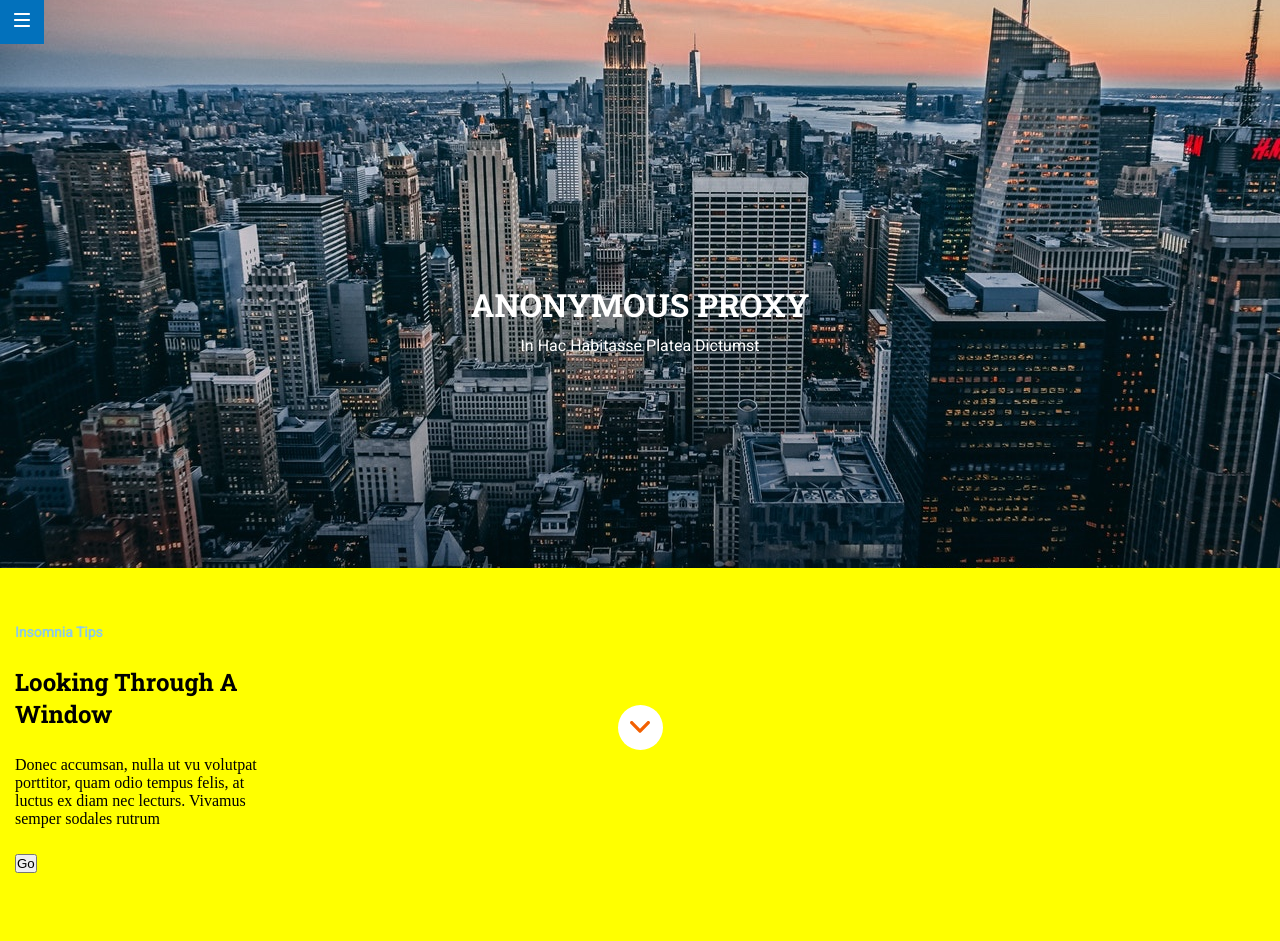
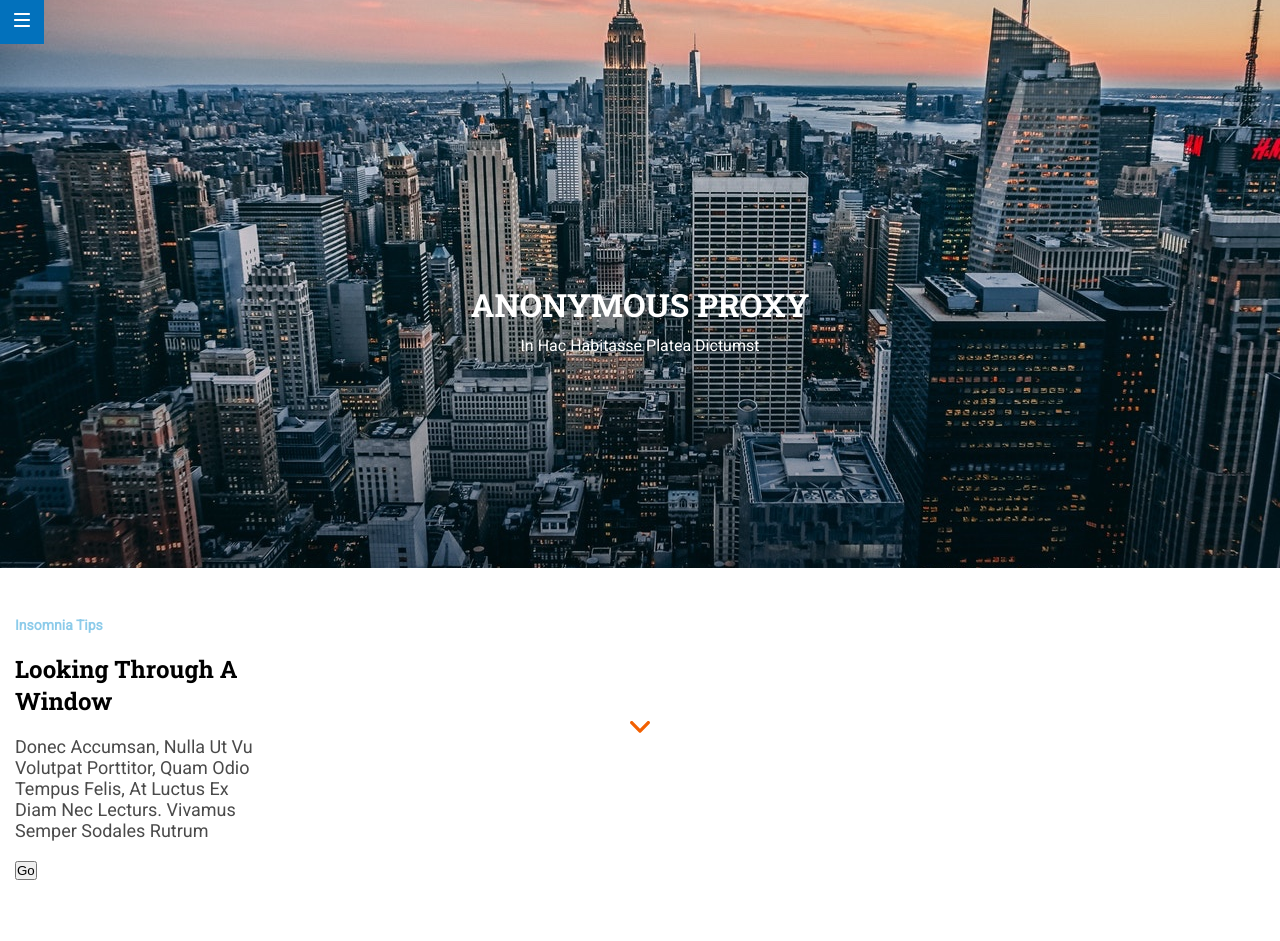
Before and after one commit to SusanaG-code/modulo-1-evaluacion-final-susanagonzalez, a website: page src/html/index.html in a window 1280 px wide. Shown: the top 941 px of the page. Drawn offline with nearby package versions, Linux system fonts and the light colour scheme; files that its build step writes are made by us from their sources; files whose address does not match are found by name.

Commit message:
Add style section1

```diff
--- a/src/scss/core/_variables.scss
+++ b/src/scss/core/_variables.scss
@@ -11,3 +11,4 @@ $colorButton:#f26002;
 $colorSection:#8ccbea;
 $colorTextheader:white;
 $colorTextarticles:black;
+$colorTextparagraph:#4a4a4a;
--- a/src/scss/layout/_mainsection1.scss
+++ b/src/scss/layout/_mainsection1.scss
@@ -1,7 +1,6 @@
 .section1 {
     height: 376px;
     width: 100%;
-    background-color: yellow;
     display: flex;
     flex-direction: column;
     justify-content: space-evenly;
@@ -20,9 +19,14 @@
     &__h2 {
         font-family:$fontTitle;
         width:300px;
+        font-size:24px;
         text-transform: capitalize;
     }
     &__p {
         width:250px;
+        font-family:$fontText;
+        text-transform: capitalize;
+        font-size:18px;
+        color:$colorTextparagraph;
     }
 }
```
Also changed, not shown: src/images/cover.jpg (added), src/images/ico-arrow.svg (added), src/images/ico-menu.svg (added), src/images/ico-scroll-down.svg (added), 1 other file.
